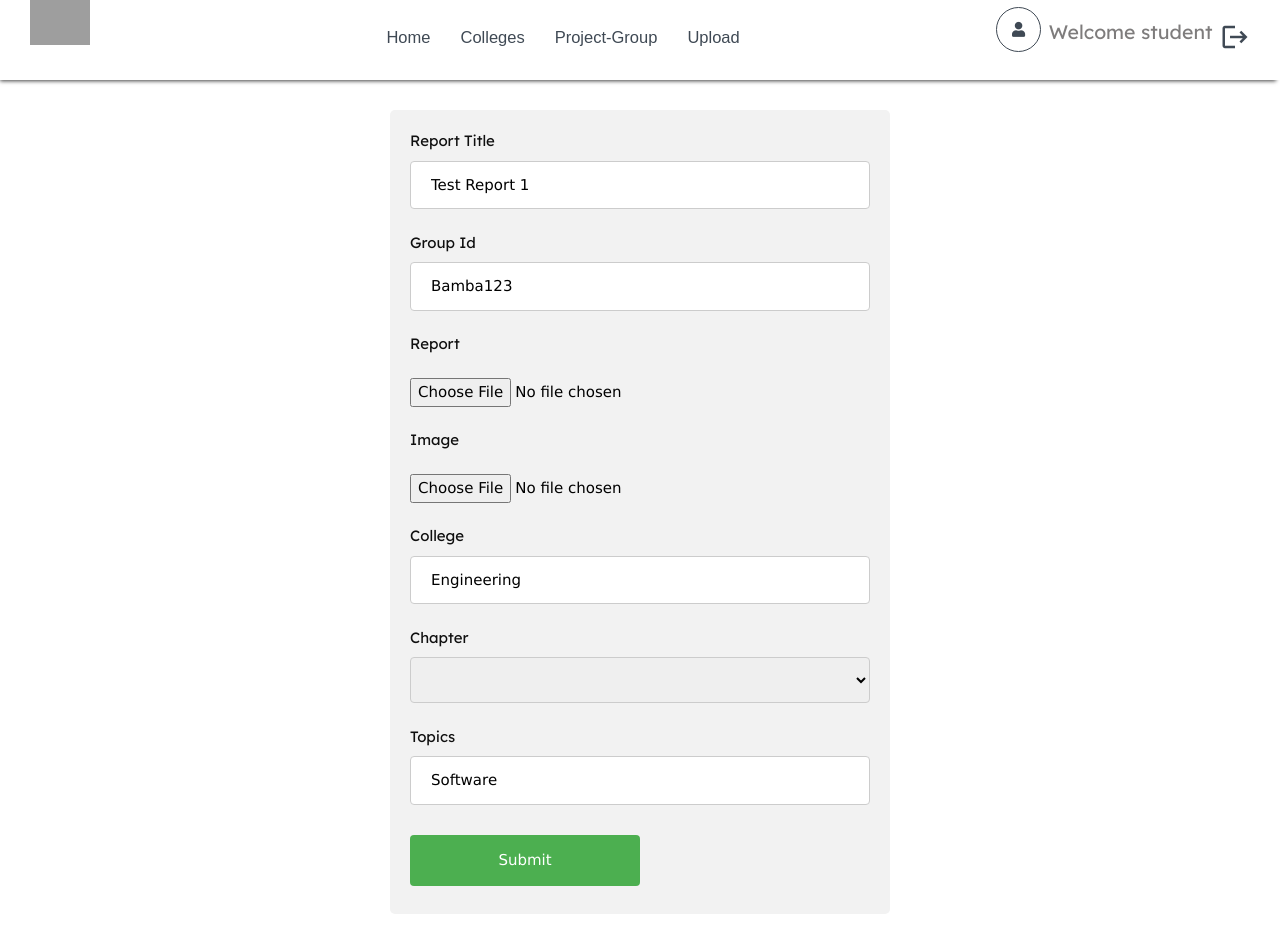
After one commit to KAmoako12/Project-Library, a Flask app: page /student/upload-report in a window 1280 px wide. The commit adds this page. Run offline with Flask 2, Linux system fonts and the light colour scheme; a user stored in the database is signed in; data comes from the database, SQL or seed files in the repository; both versions use the stored data as it was after the commit; grey boxes are pictures that could not be loaded.

Commit message:
started with the reports

```diff
--- a/projectlibrary/students/routes.py
+++ b/projectlibrary/students/routes.py
@@ -2,6 +2,7 @@ from flask import render_template, url_for, flash, redirect, Blueprint, request
 from flask_login import login_user, logout_user, current_user, login_required
 from projectlibrary import app, db, bcrypt
 from projectlibrary.models import *
+from projectlibrary.misc import *
 
 
 students = Blueprint('students', __name__)
@@ -11,4 +12,118 @@ students = Blueprint('students', __name__)
 @login_required
 def dashboard():
     student = current_user
-    return render_template('dashboard.html', title='Student Dashboard', student=student)
+    report = Reports.query.filter_by(group_id=student.group_id).first()
+    return render_template('dashboard.html', title='Student Dashboard', student=student, report=report)
+
+
+@students.route('/introduction', methods=['GET', 'POST'])
+@login_required
+def report_intro():
+    student = current_user
+    report = Reports.query.filter_by(group_id=student.group_id).first()
+
+    intro_url = url_for('static', filename='pdfs/' + report.introduction)
+
+    return render_template('introduction.html', student=student, report=report, intro=intro_url)
+
+
+@students.route('/upload-report', methods=['GET', 'POST'])
+@login_required
+def upload_report():
+    student = current_user
+    report = Reports.query.filter_by(group_id=student.group_id).first()
+
+    if request.method =='POST':
+        title = request.form['title']
+        group_id = request.form['groupid']
+        file = request.files['file']
+        image = request.files['image']
+        college = request.form['college']
+        chapter = request.form['chapter']
+        topic = request.form['topic']
+
+        #if report exists, do this part
+        if report:
+            report.title = title
+            report.topic = topic
+            report.group_id = group_id
+            report.college = college
+            report.chapter = chapter
+
+            #if there's an image save it
+            if image:
+                picture_file = save_picture(image)
+                report.image = picture_file
+
+
+            # depending on the chapter, save as such
+            if chapter == 'introduction':
+                pdf_file = save_pdf(file)
+                report.introduction = pdf_file
+            elif chapter == 'literature':
+                pdf_file = save_pdf(file)
+                report.literature_review = pdf_file
+            elif chapter == 'methodology':
+                pdf_file = save_pdf(file)
+                report.methodology = pdf_file
+            elif chapter == 'testing':
+                pdf_file = save_pdf(file)
+                report.testing_and_evalutation = pdf_file
+            elif chapter == 'conclusion':
+                pdf_file = save_pdf(file)
+                report.conclusion = pdf_file
+            else:
+                pdf_file = save_pdf(file)
+                report.full_report = pdf_file
+
+            db.session.commit()
+            flash('Report Updated', 'success')
+            return redirect(url_for('students.dashboard'))
+
+        #else, update it based on what's there
+        else:
+             #if there's an image save it
+            if image:
+                picture_file = save_picture(image)
+            else:
+                picture_file = 'default.jpg'
+
+
+            # depending on the chapter, save as such
+            if chapter == 'introduction':
+                pdf_file = save_pdf(file)
+                new_report = Reports(topic=topic, title=title, group_id=group_id, college=college, image=picture_file,
+                                    introduction=pdf_file)
+
+            elif chapter == 'literature':
+                pdf_file = save_pdf(file)
+                new_report = Reports(topic=topic, title=title, group_id=group_id, college=college, image=picture_file,
+                                    literature_review=pdf_file)
+            elif chapter == 'methodology':
+                pdf_file = save_pdf(file)
+                new_report = Reports(topic=topic, title=title, group_id=group_id, college=college, image=picture_file,
+                                    methodology=pdf_file)
+
+            elif chapter == 'testing':
+                pdf_file = save_pdf(file)
+                new_report = Reports(topic=topic, title=title, group_id=group_id, college=college, image=picture_file,
+                                    testing_and_evaluation=pdf_file)
+
+            elif chapter == 'conclusion':
+                pdf_file = save_pdf(file)
+                new_report = Reports(topic=topic, title=title, group_id=group_id, college=college, image=picture_file,
+                                    conclusion=pdf_file)
+
+            else:
+                if chapter == 'fullreport':
+                    pdf_file = save_pdf(file)
+                    new_report = Reports(topic=topic, title=title, group_id=group_id, college=college, image=picture_file,
+                                        full_report=pdf_file)
+
+            db.session.add(new_report)
+            db.session.commit()
+
+            flash('New Report Added', 'success')
+            return redirect(url_for('students.dashboard'))
+
+    return render_template('upload-report.html', title='Upload Report', student=student, report=report)
--- a/projectlibrary/templates/dashboard.html
+++ b/projectlibrary/templates/dashboard.html
@@ -26,7 +26,7 @@
                 <li><a href="#">ABSTRACT</a></li>
             </button>
             <button class="btn">
-                <li><a href="#">INTRODUCTION</a></li>
+                <li><a href="{{url_for('students.report_intro')}}">INTRODUCTION</a></li>
             </button>
             <button class="btn">
                 <li><a href="#">LITERATURE REVIEW</a></li>
@@ -46,7 +46,7 @@
         </ul>
     </div>
     <div class="pdf-container">
-        <iframe src="abstract.html" width="100%" height="100%">
+        <iframe src="" width="100%" height="100%">
         </iframe>
     </div>
     <div class="comment">
--- a/projectlibrary/templates/student-layout.html
+++ b/projectlibrary/templates/student-layout.html
@@ -27,8 +27,12 @@
 
     <!-- Custom Style   -->
     <link rel="stylesheet" href="{{url_for('static', filename='css/Style.css')}}">
+    <link rel="stylesheet" href="https://www.w3schools.com/w3css/4/w3.css">
+
     <link rel="stylesheet" href="{{url_for('static', filename='css/lecturerdashboard.css')}}">
     <link rel="shortcut icon" type="image/jpg" href="https://apps.knust.edu.gh/img/logo.png">
+    {% block custom_styles %}
+    {% endblock custom_styles %}
 </head>
 
 <body>
@@ -57,7 +61,7 @@
                     </li>
                     {% if current_user.group_leader %}
                     <li class="nav-link">
-                        <a href="#">Upload</a>
+                        <a href="{{url_for('students.upload_report')}}">Upload</a>
                     </li>
                     {% endif %}
                 </ul>
@@ -81,7 +85,41 @@
 
     <!---------------x------------- Main Site Section ---------------x-------------->
 
+<div class="w3-container">
+        <div id="flashModal" class="w3-modal">
+            <div class="w3-modal-content w3-animate-top w3-card-4">
+                <header class="w3-container w3-teal">
+                    <span onclick="document.getElementById('flashModal').style.display='none'" class="w3-button w3-display-topright">&times;</span>
+                    <h2>Message</h2>
+                </header>
+                <div>
+                    {% with messages = get_flashed_messages(with_categories=true) %}
+                    {% if messages %}
+                    <ul class=flashes>
+                        {% for category, message in messages %}
+                        <li class="{{ category }}">
+                            <center>
+                                <p class="m-auto p-auto">{{ message }}</p>
+                            </center>
+                        </li>
+                        {% endfor %}
+                    </ul>
+                    {% endif %}
+                    {% endwith %}
+                </div>
+            </div>
+        </div>
+    </div>
 
+    <script>
+       {% with messages = get_flashed_messages(with_categories=true) %}
+       {% if messages %}
+            $(window).on('load', function(){
+                $('#flashModal').css('display', 'block');
+            });
+       {% endif %}
+       {% endwith %}
+    </script>
 
 </body>
 
--- /dev/null
+++ b/projectlibrary/templates/upload-report.html
@@ -0,0 +1,61 @@
+{% extends "student-layout.html" %}
+{% block custom_styles %}
+    <link rel="stylesheet" href="{{url_for('static', filename='css/Style.css')}}">
+    <link rel="stylesheet" href="{{url_for('static', filename='css/form.css')}}">
+{% endblock custom_styles %}
+
+{% block content %}
+<!----------------------------- Main Site Section ------------------------------>
+
+<div class="form">
+    <form action="" method="POST" enctype="multipart/form-data">
+        <label for="fname">Report Title</label>
+        {% if report %}
+            <input type="text" id="title" name="title" value="{{report.title}}" readonly>
+        {% else %}
+            <input type="text" id="title" name="title" placeholder="Report Title">
+        {% endif %}
+
+        <label for="lname">Group Id</label>
+        <input type="text" id="groupid" name="groupid" value="{{student.group_id}}" readonly>
+
+        <label for="lname">Report</label><br>
+        <input type="file" id="file" name="file" placeholder="Upload Report"><br>
+
+        <label>Image</label><br>
+        <input type="file" name="image" placeholder="Image"><br>
+
+        <label for="college">College </label>
+        <input type="text" id="college" name="college" value={{student.college}} readonly>
+
+        <label for="chapter">Chapter </label>
+        <select id="chapter" name="chapter">
+            <option value=""></option>
+            <option value="introduction">Introduction</option>
+            <option value="literature">Literature Review</option>
+            <option value="methodology">Methodology</option>
+            <option value="testing">Testing and Evaluation</option>
+            <option value="conclusion">Conclusion and Recommendations</option>
+            <option value="fullreport">Full Report</option>
+        </select>
+
+        <label for="topic">Topics </label>
+        {% if report %}
+            <input type="text" id="topic" name="topic" value="{{report.topic}}" readonly>
+        {% else %}
+        <select id="topic" name="topic">
+            <option value=""></option>
+            <option value="Software">Software</option>
+            <option value="Health">Health</option>
+            <option value="Science">Science</option>
+            <option value="Database">Database</option>
+            <option value="Music">Music</option>
+            <option value="Mathematics">Mathematics</option>
+        </select>
+        {% endif %}
+
+        <input type="submit" value="Submit">
+    </form>
+</div>
+<!----------------------------- // Main Site Section ------------------------------>
+{% endblock content %}
```
Also changed, not shown: projectlibrary/misc.py (added, +23 -0 lines), projectlibrary/models.py (+26 -25 lines), projectlibrary/templates/Index.html (+37 -0 lines), projectlibrary/templates/Studentform.html (deleted, +0 -111 lines), projectlibrary/templates/introduction.html (added, +80 -0 lines), projectlibrary/templates/main-layout.html (+38 -1 lines), projectlibrary/site.db, projectlibrary/static/project-images/a4a75492f0df5238.jpg (added), projectlibrary/static/project-images/bb4a2609a8403f57.jpg (added), projectlibrary/static/project-images/default.jpg (added), 6 other files.
